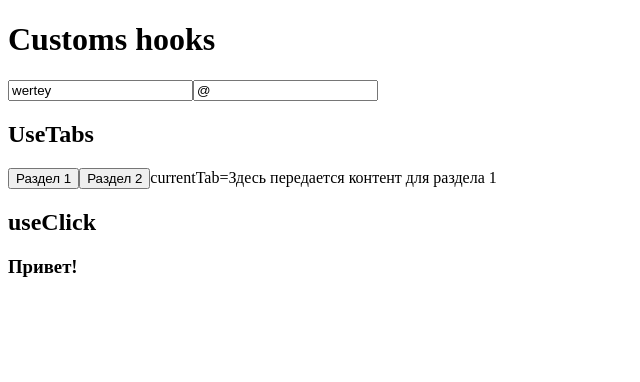
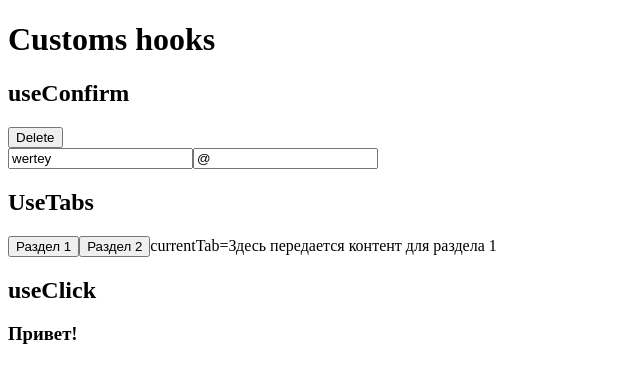
Before and after one commit to dzmitry-viartseika/custom-hook-react-ts, a React (Create React App) app: page / in a window 1280 px wide. Shown: the top 382 px of the page, without its empty margins (0-640 px from the left). Built offline with nearby package versions, Linux system fonts and the light colour scheme; the HTML template or start-up script is replaced by a standard one.

Commit message:
add new hook useConfirm

```diff
--- a/src/App.tsx
+++ b/src/App.tsx
@@ -3,6 +3,7 @@ import {useTabs} from "./hooks/useTabs";
 import {useHeadTitle} from "./hooks/useHeadTitle";
 import { useRef } from 'react';
 import {useClick} from "./hooks/useClick";
+import {useConfirm} from "./hooks/useConfirm";
 
 const tabContent = [
     {
@@ -32,9 +33,19 @@ function App(): JSX.Element {
   const email = useInput('@', checkAt);
   const { currentItem, changeTab } = useTabs(0, tabContent);
 
+  const deleteAll = () => {
+      console.log('Удалили всё на свете');
+  }
+
+  const confirmDelete = useConfirm('Вы действительно что хотите это удалить?', deleteAll);
+
   return (
     <div className={'App'}>
         <h1>Customs hooks</h1>
+        <div>
+            <h2>useConfirm</h2>
+            <button onClick={confirmDelete}>Delete</button>
+        </div>
         {/*// or {...value} {...onChange}*/}
         <input type="text" placeholder={`Name`} value={name.value} onChange={name.onChange}/>
         <input type="text" placeholder={`Email`} value={email.value} onChange={email.onChange}/>
--- /dev/null
+++ b/src/hooks/useConfirm.ts
@@ -0,0 +1,12 @@
+
+export const useConfirm = (message: string, callback: any): any => {
+    if (typeof callback !== 'function') return //
+
+    const confirmAction = () => {
+        if (confirm(message)) {
+            callback();
+        }
+    }
+
+    return confirmAction;
+}
```
